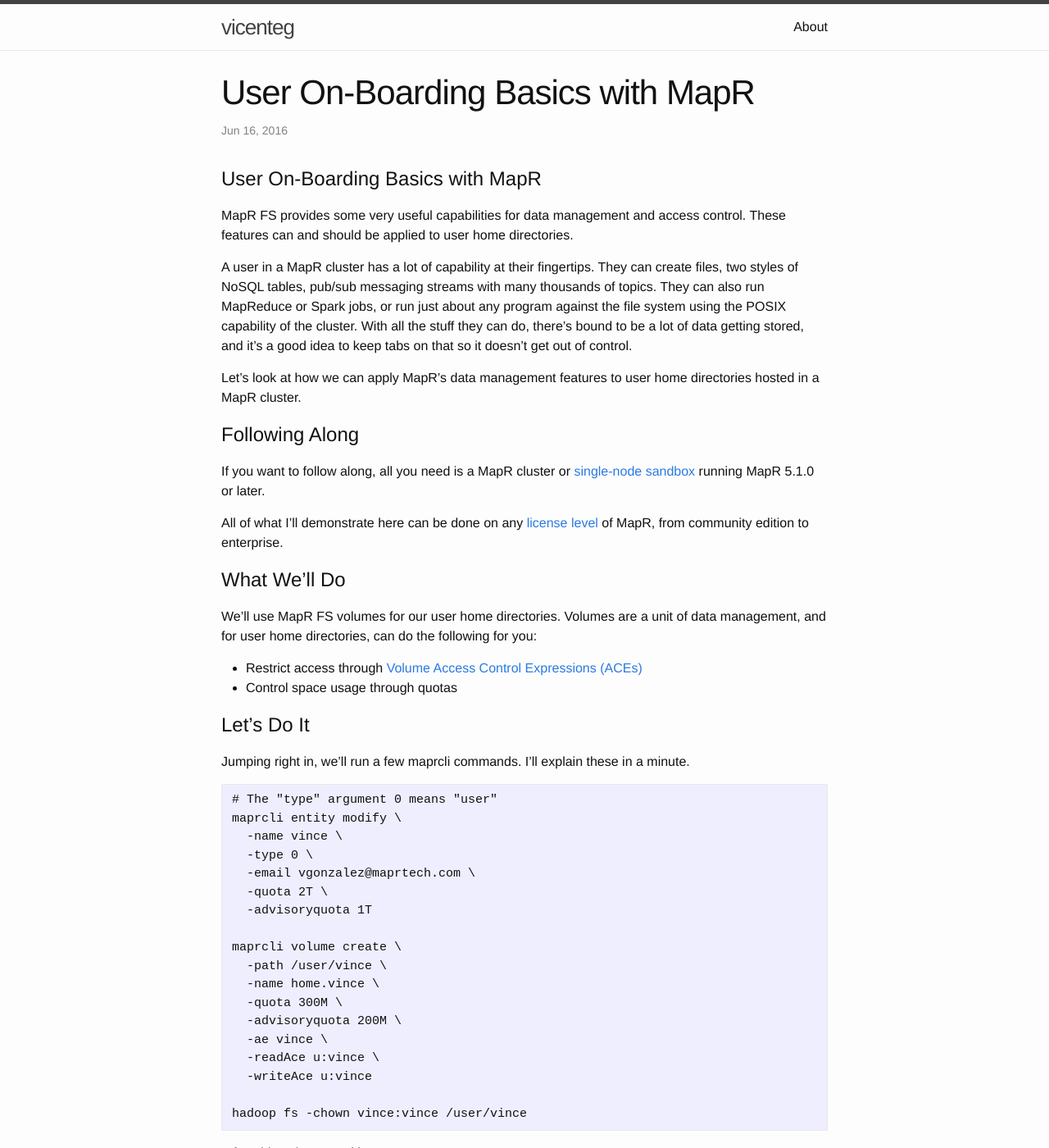
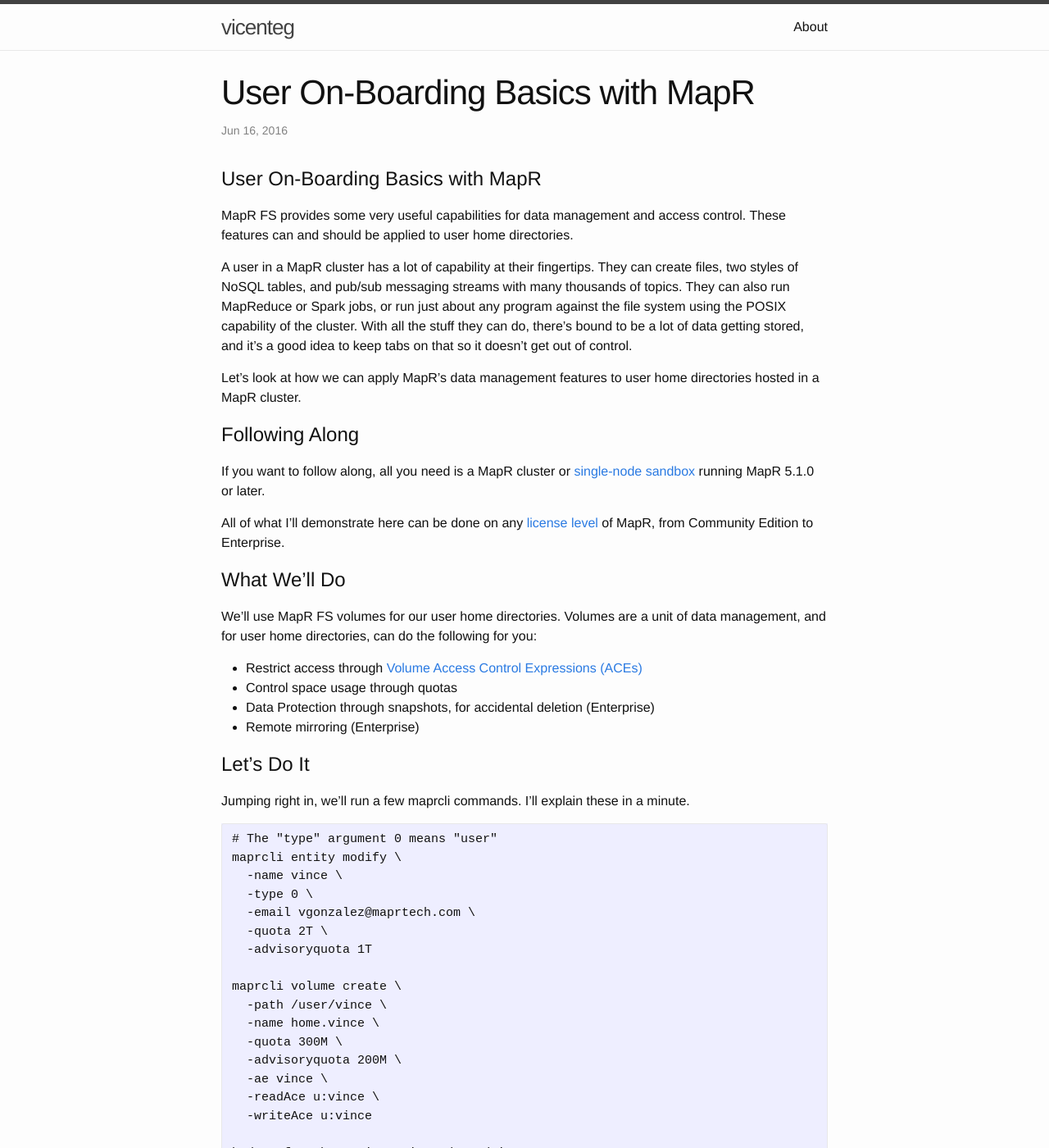
Before and after one commit to vicenteg/vicenteg.github.io, a Jekyll site: the page built from _posts/2016-06-15-user-homes-in-mapr.md, in a window 1280 px wide and 1400 px high. Shown: the whole window at 82% size. Built offline with Jekyll 4.4.1, drawn with Linux system fonts in a browser that asks for light colours.

Commit message:
updated based on feedback

```diff
--- a/_posts/2016-06-15-user-homes-in-mapr.md
+++ b/_posts/2016-06-15-user-homes-in-mapr.md
@@ -11,7 +11,7 @@
 features can and should be applied to user home directories.
 
 A user in a MapR cluster has a lot of capability at their fingertips. They can create files,
-two styles of NoSQL tables, pub/sub messaging streams with many thousands of topics.
+two styles of NoSQL tables, and pub/sub messaging streams with many thousands of topics.
 They can also run MapReduce or Spark jobs, or run just about any program against the
 file system using the POSIX capability of the cluster. With all the stuff they can
 do, there's bound to be a lot of data getting stored, and it's a good idea to keep
@@ -25,7 +25,7 @@
 sandbox](https://www.mapr.com/products/mapr-sandbox-hadoop) running MapR 5.1.0 or later.
 
 All of what I'll demonstrate here can be done on any [license level](https://www.mapr.com/products/mapr-distribution-editions) of MapR,
-from community edition to enterprise.
+from Community Edition to Enterprise.
 
 # What We'll Do
 
@@ -34,6 +34,8 @@
 
 * Restrict access through [Volume Access Control Expressions (ACEs)](http://maprdocs.mapr.com/51/#SecurityGuide/VolumeDataACE.html)
 * Control space usage through quotas
+* Data Protection through snapshots, for accidental deletion (Enterprise)
+* Remote mirroring (Enterprise)
 
 # Let's Do It
 
```
